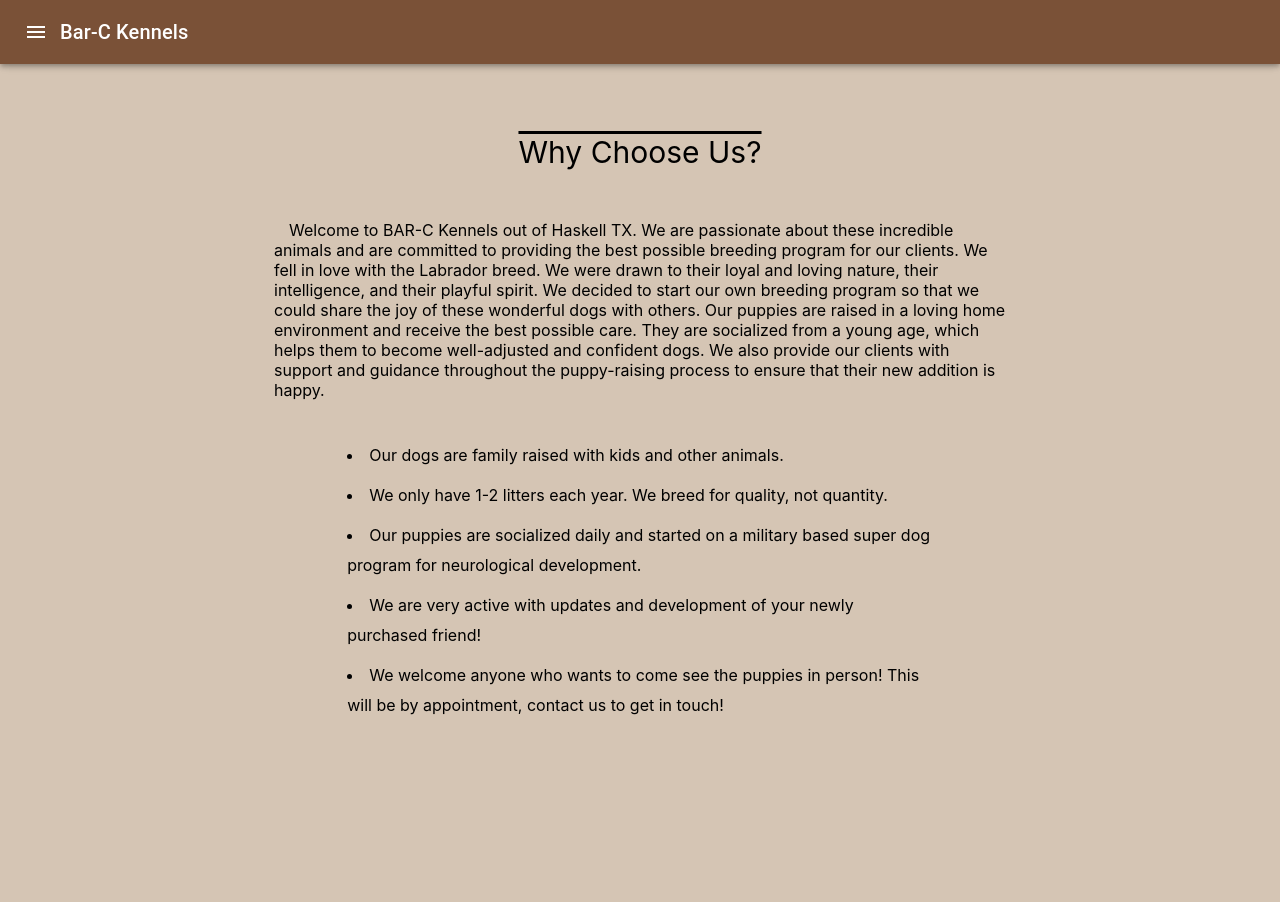
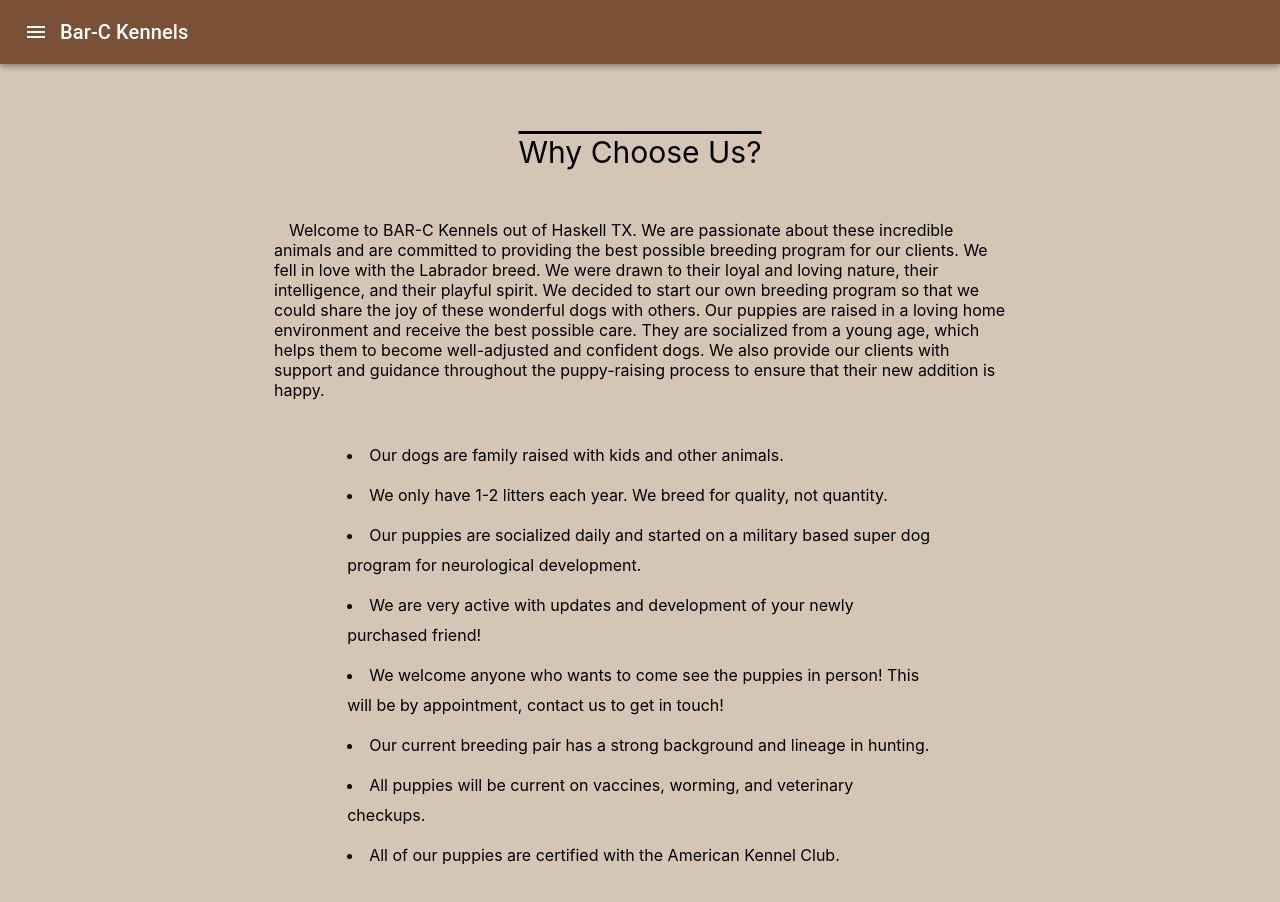
Before and after one commit to Psmithcode/-CKennel-site, a React (Create React App) app: page /about in a window 1280 px wide. Shown: the top 902 px of the page. Before the commit the page ends 800 px from the top, so only its background shows below. Built offline with nearby package versions, Linux system fonts and the light colour scheme; a web font is replaced by a local one.

Commit message:
fixed title page overflow

```diff
--- a/src/Components/About.js
+++ b/src/Components/About.js
@@ -41,6 +41,15 @@
               We welcome anyone who wants to come see the puppies in person!
               This will be by appointment, contact us to get in touch!
             </li>
+            <li>
+              Our current breeding pair has a strong background and lineage in hunting.
+            </li>
+            <li>
+              All puppies will be current on vaccines, worming, and veterinary checkups.
+            </li>
+            <li>
+              All of our puppies are certified with the American Kennel Club.
+            </li>
           </ul>
         </div>
       </Fade>
--- a/src/styles/Title.css
+++ b/src/styles/Title.css
@@ -6,7 +6,7 @@
   gap: 10px;
   align-items: center;
   margin: 50px 0 30px 0;
-  /* overflow: hidden; */
+  overflow: hidden;
 }
 
 .title-text {
@@ -46,6 +46,7 @@
 @media only screen and (max-width: 960px) {
   .title-container {
     width: 100%;
+    overflow: visible;
   }
 }
 
--- a/src/styles/updateDetails.css
+++ b/src/styles/updateDetails.css
@@ -15,10 +15,10 @@
 .updateDetails-page-container {
   display: flex;
   width: 100%;
-  height: auto;
+  height: 100%;
   align-items: center;
   justify-content: center;
-  background-color: #bc9f7d;
+  background-color: var(--lightest);
 }
 .updateDetails-date {
   margin-left: 15px;
```
